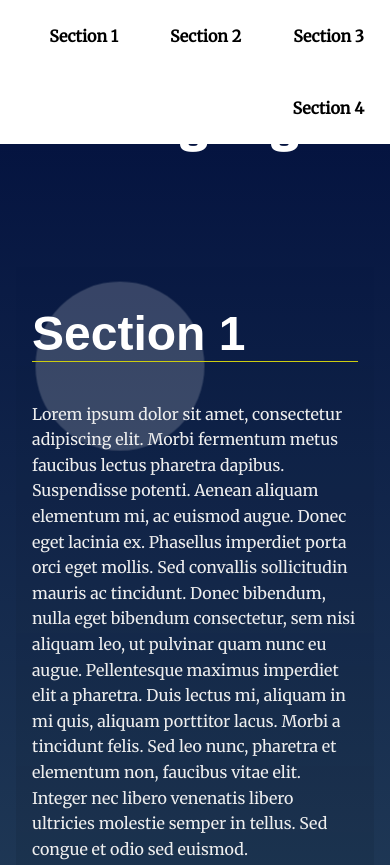
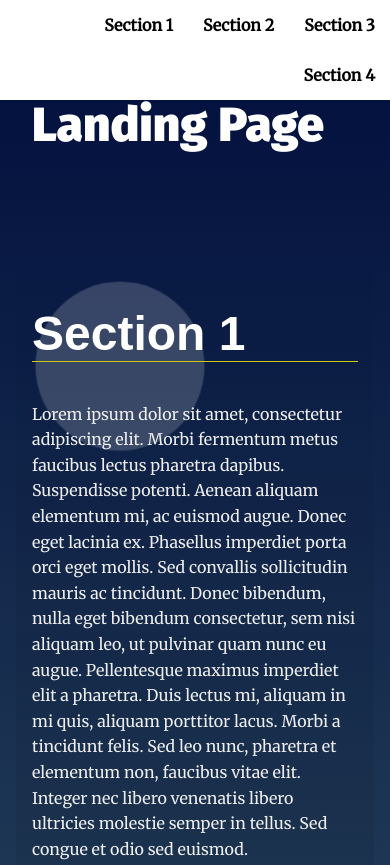
Before and after one commit to Islam-foda/create-landingpage, a plain HTML site: page index.html in a window 390 px wide. Shown: the top 865 px of the page. Drawn offline with Linux system fonts and the light colour scheme.

Commit message:
Update styles.css

```diff
--- a/css/styles.css
+++ b/css/styles.css
@@ -91,9 +91,8 @@ section {
 /*adjust the nav bar on the mobile screen*/
 @media only screen and (max-width: 600px) {
   #navbar__list li {
-    /* font-size: 12px; */
     display: inline-block;
-    /*padding: 5px;*/
+    padding: 5px;
     margin: 10px;
     }
 }
```
